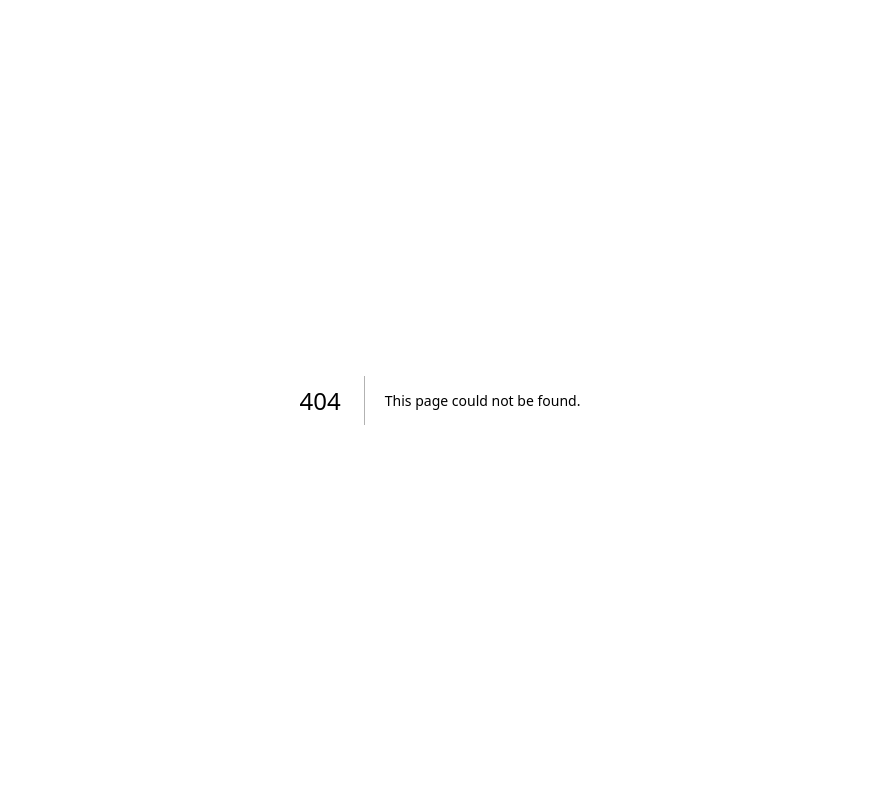
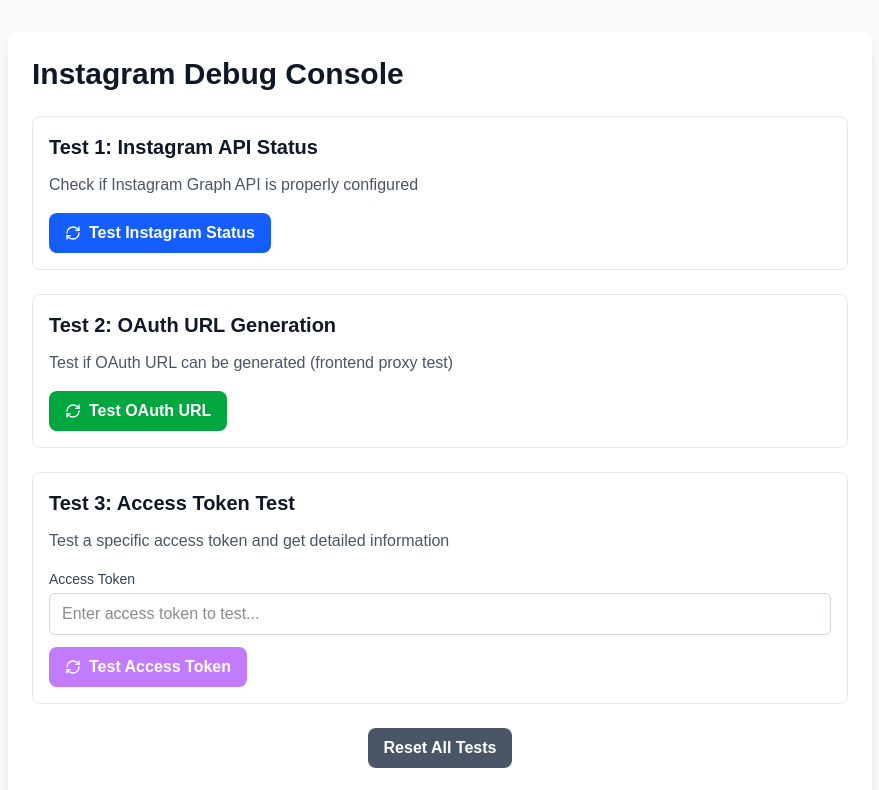
Before and after one commit to elijah-elazarov/cast, a Next.js app: page /debug-instagram in a window 1280 px wide. Before the commit this address had no page. Shown: the top 790 px of the page, without its empty margins (200-1079 px from the left). Built offline with nearby package versions, Linux system fonts and the light colour scheme.

Commit message:
Add frontend debug page for Instagram testing

```diff
--- /dev/null
+++ b/src/app/debug-instagram/page.tsx
@@ -0,0 +1,215 @@
+'use client';
+
+import { useState } from 'react';
+import { Loader2, CheckCircle, XCircle, AlertTriangle, RefreshCw } from 'lucide-react';
+
+export default function DebugInstagramPage() {
+  const [status, setStatus] = useState<'idle' | 'loading' | 'success' | 'error'>('idle');
+  const [results, setResults] = useState<any>(null);
+  const [error, setError] = useState<string | null>(null);
+  const [accessToken, setAccessToken] = useState('');
+
+  const testInstagramStatus = async () => {
+    setStatus('loading');
+    setError(null);
+    setResults(null);
+
+    try {
+      const response = await fetch('https://backrooms-e8nm.onrender.com/api/debug/instagram/status');
+      const data = await response.json();
+
+      setResults(data);
+      setStatus(data.success ? 'success' : 'error');
+      if (!data.success) {
+        setError(data.error || 'Unknown error');
+      }
+    } catch (err) {
+      setStatus('error');
+      setError(err instanceof Error ? err.message : 'Failed to test Instagram status');
+    }
+  };
+
+  const testAccessToken = async () => {
+    if (!accessToken.trim()) {
+      setError('Please enter an access token');
+      return;
+    }
+
+    setStatus('loading');
+    setError(null);
+    setResults(null);
+
+    try {
+      const response = await fetch('https://backrooms-e8nm.onrender.com/api/debug/instagram/test-token', {
+        method: 'POST',
+        headers: {
+          'Content-Type': 'application/json',
+        },
+        body: JSON.stringify({ access_token: accessToken }),
+      });
+
+      const data = await response.json();
+
+      setResults(data);
+      setStatus(data.success ? 'success' : 'error');
+      if (!data.success) {
+        setError(data.error || 'Unknown error');
+      }
+    } catch (err) {
+      setStatus('error');
+      setError(err instanceof Error ? err.message : 'Failed to test access token');
+    }
+  };
+
+  const getOAuthUrl = async () => {
+    setStatus('loading');
+    setError(null);
+    setResults(null);
+
+    try {
+      const response = await fetch('/api/instagram/meta/auth-url');
+      const data = await response.json();
+
+      if (data.success) {
+        setResults({
+          success: true,
+          message: 'OAuth URL generated successfully',
+          auth_url: data.data.auth_url,
+          state: data.data.state
+        });
+        setStatus('success');
+      } else {
+        setStatus('error');
+        setError(data.detail || 'Failed to get OAuth URL');
+      }
+    } catch (err) {
+      setStatus('error');
+      setError(err instanceof Error ? err.message : 'Failed to get OAuth URL');
+    }
+  };
+
+  const reset = () => {
+    setStatus('idle');
+    setResults(null);
+    setError(null);
+    setAccessToken('');
+  };
+
+  return (
+    <div className="min-h-screen bg-gray-50 py-8">
+      <div className="max-w-4xl mx-auto px-4">
+        <div className="bg-white rounded-lg shadow-lg p-6">
+          <h1 className="text-3xl font-bold text-gray-900 mb-6">Instagram Debug Console</h1>
+
+          <div className="space-y-6">
+            {/* Test 1: Instagram Status */}
+            <div className="border border-gray-200 rounded-lg p-4">
+              <h2 className="text-xl font-semibold text-gray-900 mb-3">Test 1: Instagram API Status</h2>
+              <p className="text-gray-600 mb-4">Check if Instagram Graph API is properly configured</p>
+              <button
+                onClick={testInstagramStatus}
+                disabled={status === 'loading'}
+                className="bg-blue-600 hover:bg-blue-700 disabled:bg-blue-400 text-white font-semibold py-2 px-4 rounded-lg transition-colors flex items-center gap-2"
+              >
+                {status === 'loading' ? <Loader2 className="h-4 w-4 animate-spin" /> : <RefreshCw className="h-4 w-4" />}
+                Test Instagram Status
+              </button>
+            </div>
+
+            {/* Test 2: OAuth URL Generation */}
+            <div className="border border-gray-200 rounded-lg p-4">
+              <h2 className="text-xl font-semibold text-gray-900 mb-3">Test 2: OAuth URL Generation</h2>
+              <p className="text-gray-600 mb-4">Test if OAuth URL can be generated (frontend proxy test)</p>
+              <button
+                onClick={getOAuthUrl}
+                disabled={status === 'loading'}
+                className="bg-green-600 hover:bg-green-700 disabled:bg-green-400 text-white font-semibold py-2 px-4 rounded-lg transition-colors flex items-center gap-2"
+              >
+                {status === 'loading' ? <Loader2 className="h-4 w-4 animate-spin" /> : <RefreshCw className="h-4 w-4" />}
+                Test OAuth URL
+              </button>
+            </div>
+
+            {/* Test 3: Access Token Test */}
+            <div className="border border-gray-200 rounded-lg p-4">
+              <h2 className="text-xl font-semibold text-gray-900 mb-3">Test 3: Access Token Test</h2>
+              <p className="text-gray-600 mb-4">Test a specific access token and get detailed information</p>
+              <div className="space-y-3">
+                <div>
+                  <label className="block text-sm font-medium text-gray-700 mb-1">
+                    Access Token
+                  </label>
+                  <input
+                    type="text"
+                    value={accessToken}
+                    onChange={(e) => setAccessToken(e.target.value)}
+                    placeholder="Enter access token to test..."
+                    className="w-full px-3 py-2 border border-gray-300 rounded-md focus:outline-none focus:ring-2 focus:ring-blue-500"
+                  />
+                </div>
+                <button
+                  onClick={testAccessToken}
+                  disabled={status === 'loading' || !accessToken.trim()}
+                  className="bg-purple-600 hover:bg-purple-700 disabled:bg-purple-400 text-white font-semibold py-2 px-4 rounded-lg transition-colors flex items-center gap-2"
+                >
+                  {status === 'loading' ? <Loader2 className="h-4 w-4 animate-spin" /> : <RefreshCw className="h-4 w-4" />}
+                  Test Access Token
+                </button>
+              </div>
+            </div>
+
+            {/* Reset Button */}
+            <div className="flex justify-center">
+              <button
+                onClick={reset}
+                className="bg-gray-600 hover:bg-gray-700 text-white font-semibold py-2 px-4 rounded-lg transition-colors"
+              >
+                Reset All Tests
+              </button>
+            </div>
+
+            {/* Results Display */}
+            {status !== 'idle' && (
+              <div className="border border-gray-200 rounded-lg p-4">
+                <h3 className="text-lg font-semibold text-gray-900 mb-3 flex items-center gap-2">
+                  {status === 'loading' && <Loader2 className="h-5 w-5 animate-spin text-blue-600" />}
+                  {status === 'success' && <CheckCircle className="h-5 w-5 text-green-600" />}
+                  {status === 'error' && <XCircle className="h-5 w-5 text-red-600" />}
+                  Test Results
+                </h3>
+
+                {error && (
+                  <div className="bg-red-50 border border-red-200 rounded-md p-3 mb-4">
+                    <div className="flex items-center">
+                      <AlertTriangle className="h-5 w-5 text-red-600 mr-2" />
+                      <span className="text-sm text-red-800">{error}</span>
+                    </div>
+                  </div>
+                )}
+
+                {results && (
+                  <div className="bg-gray-50 rounded-md p-4">
+                    <pre className="text-sm text-gray-800 whitespace-pre-wrap overflow-x-auto">
+                      {JSON.stringify(results, null, 2)}
+                    </pre>
+                  </div>
+                )}
+              </div>
+            )}
+
+            {/* Instructions */}
+            <div className="bg-blue-50 border border-blue-200 rounded-lg p-4">
+              <h3 className="text-lg font-semibold text-blue-900 mb-2">How to Use</h3>
+              <ol className="list-decimal list-inside space-y-2 text-blue-800">
+                <li><strong>Test 1:</strong> Click "Test Instagram Status" to check if your backend is properly configured</li>
+                <li><strong>Test 2:</strong> Click "Test OAuth URL" to verify the frontend proxy is working</li>
+                <li><strong>Test 3:</strong> Get an access token by completing the OAuth flow, then paste it here to test</li>
+                <li>Check the results to see exactly what's working and what's not</li>
+              </ol>
+            </div>
+          </div>
+        </div>
+      </div>
+    </div>
+  );
+}
```
